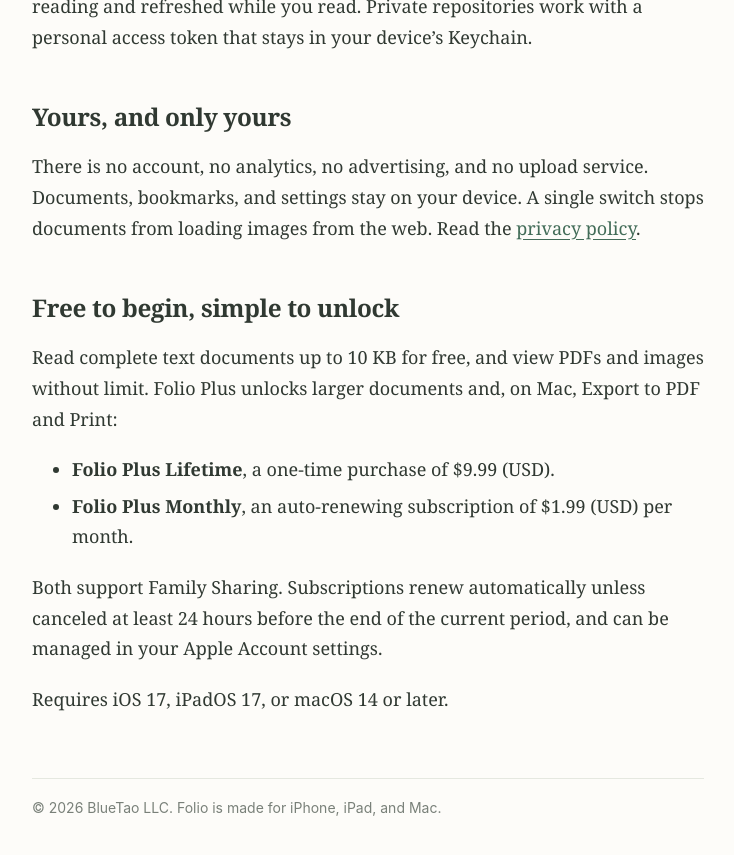
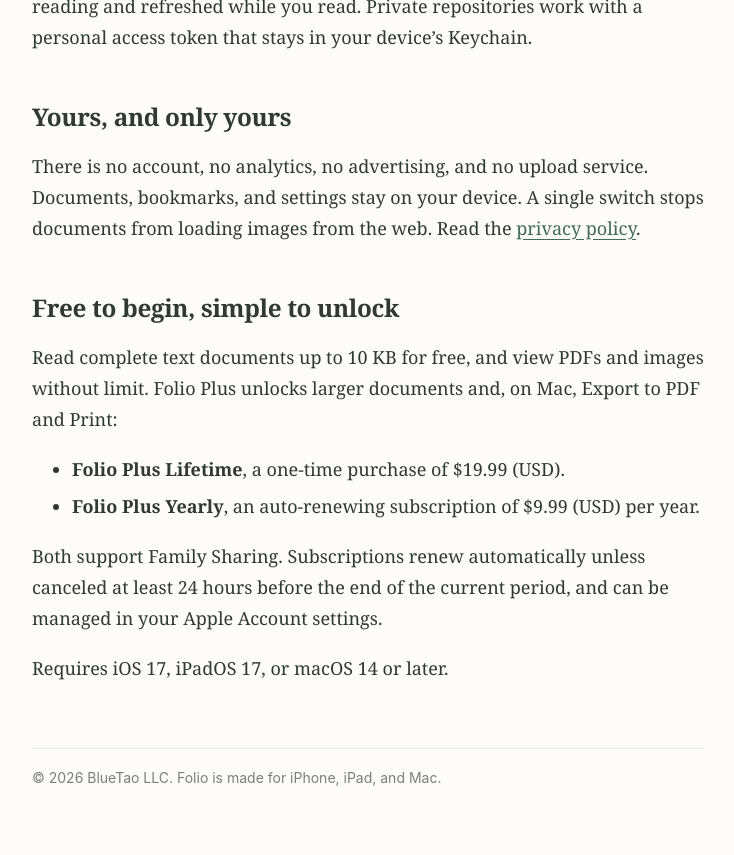
Before and after one commit to BlueTaoLLC/FolioApp, a Jekyll site: the page built from index.md, in a window 1280 px wide and 900 px high, scrolled down 1249 px. Shown: the top 855 px of the window, without its empty margins (272-1006 px from the left). Built offline with Jekyll 4.4.1, drawn with Linux system fonts in a browser that asks for light colours.

Commit message:
Show the yearly subscription and the new prices
Co-Authored-By: Claude Fable 5.1 <noreply@anthropic.com>

```diff
--- a/index.md
+++ b/index.md
@@ -30,8 +30,8 @@ There is no account, no analytics, no advertising, and no upload service. Docume
 
 Read complete text documents up to 10 KB for free, and view PDFs and images without limit. Folio Plus unlocks larger documents and, on Mac, Export to PDF and Print:
 
-- **Folio Plus Lifetime**, a one-time purchase of $9.99 (USD).
-- **Folio Plus Monthly**, an auto-renewing subscription of $1.99 (USD) per month.
+- **Folio Plus Lifetime**, a one-time purchase of $19.99 (USD).
+- **Folio Plus Yearly**, an auto-renewing subscription of $9.99 (USD) per year.
 
 Both support Family Sharing. Subscriptions renew automatically unless canceled at least 24 hours before the end of the current period, and can be managed in your Apple Account settings.
 
```
Also changed, not shown: support.md (+2 -2 lines).
